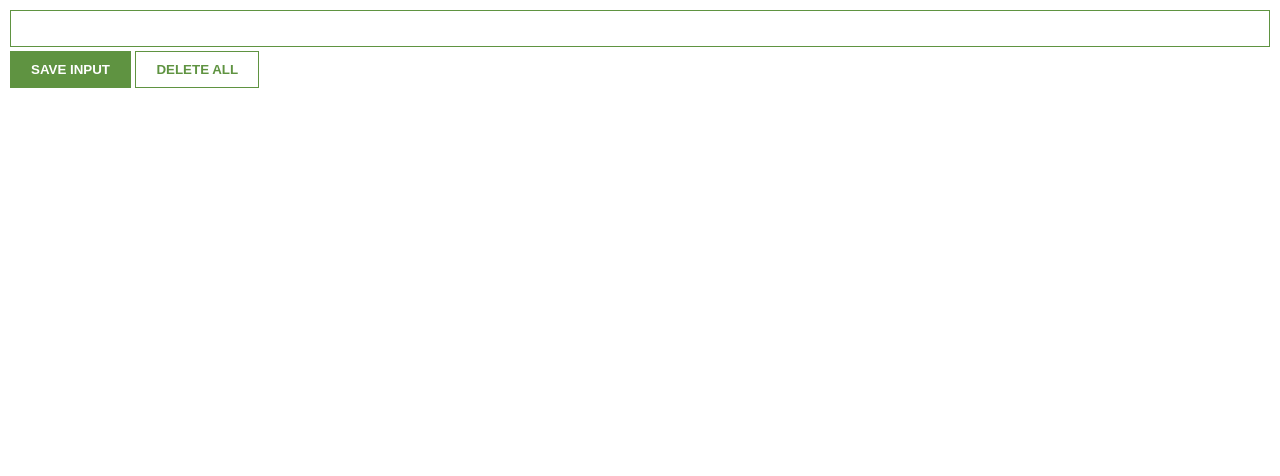
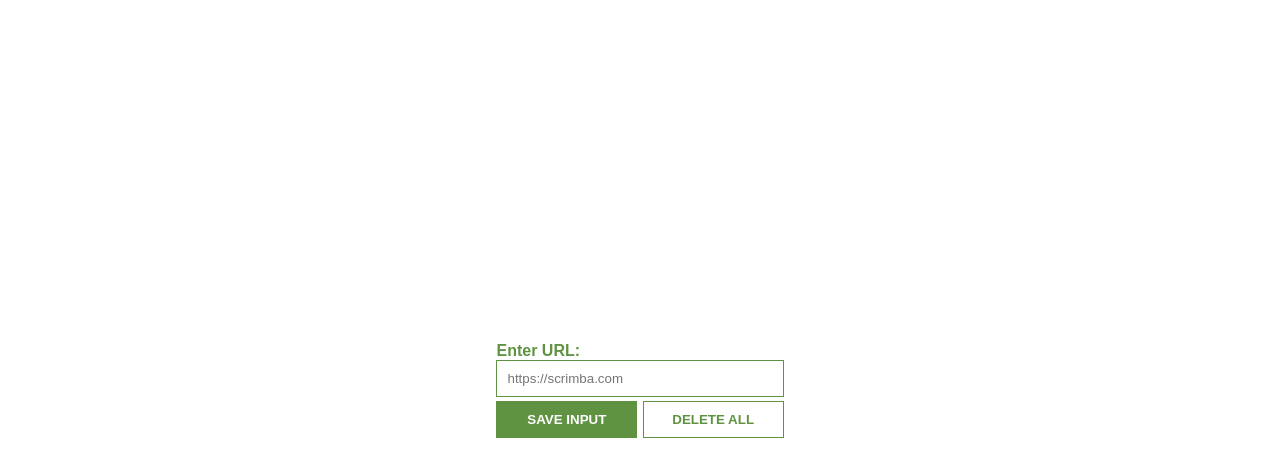
Before and after one commit to justberatt/Leads-Mobile-App, a browser extension: page index.html in a window 1280 px wide. Drawn offline with Linux system fonts and the light colour scheme; no server answers.

Commit message:
Added a title to the app, added the viewport meta tag, as well as changed the layout so that is looks better scaled.

```diff
--- a/index.css
+++ b/index.css
@@ -1,8 +1,20 @@
 body {
+    display: flex;
+    align-items: center;
+    justify-content: center;
+
     margin: 0;
     padding: 10px;
     font-family: Arial, Helvetica, sans-serif;
-    min-width: 400px;
+}
+
+.wrapper {
+    max-width: 300px;
+}
+
+label {
+    color: #5f9341;
+    font-weight: 900;
 }
 
 input {
@@ -19,6 +31,12 @@ button {
     padding: 10px 20px;
     border: 1px solid #5f9341;
     font-weight: bold;
+    width: 49%;
+}
+
+.buttons {
+    display: flex;
+    justify-content: space-between;
 }
 
 #delete-btn {
--- a/index.html
+++ b/index.html
@@ -1,13 +1,21 @@
 <html>
     <head>
+        <title>Leads Tracker</title>
+        <meta name="viewport" content="width=device-width, initial-scale=1.0">
         <link rel="stylesheet" href="index.css">
     </head>
     <body>
-        <input type="text" id="input-el">
-        <button id="input-btn">SAVE INPUT</button>
-        <button id="delete-btn">DELETE ALL</button>
-        <ul id="ul-el">
-        </ul>
+        <div class="wrapper">
+            <label>Enter URL:</label>
+            <input type="text" id="input-el" placeholder="https://scrimba.com">
+            <div class="buttons">
+                <button id="input-btn">SAVE INPUT</button>
+                <button id="delete-btn">DELETE ALL</button>
+            </div>
+            <ul id="ul-el">
+            </ul>
+        </div>
+
         <script src="config.js"></script>
         <script type="module" src="index.js"></script>
     </body>
```
